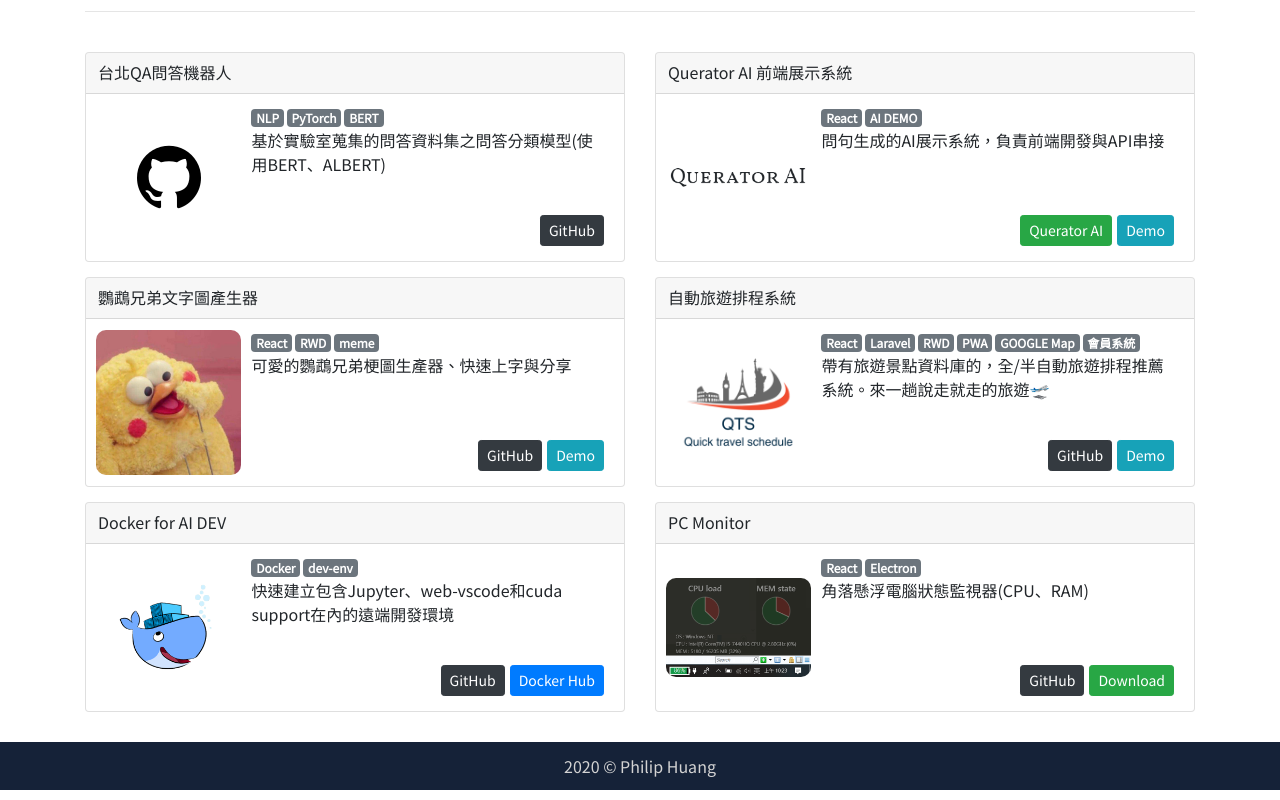
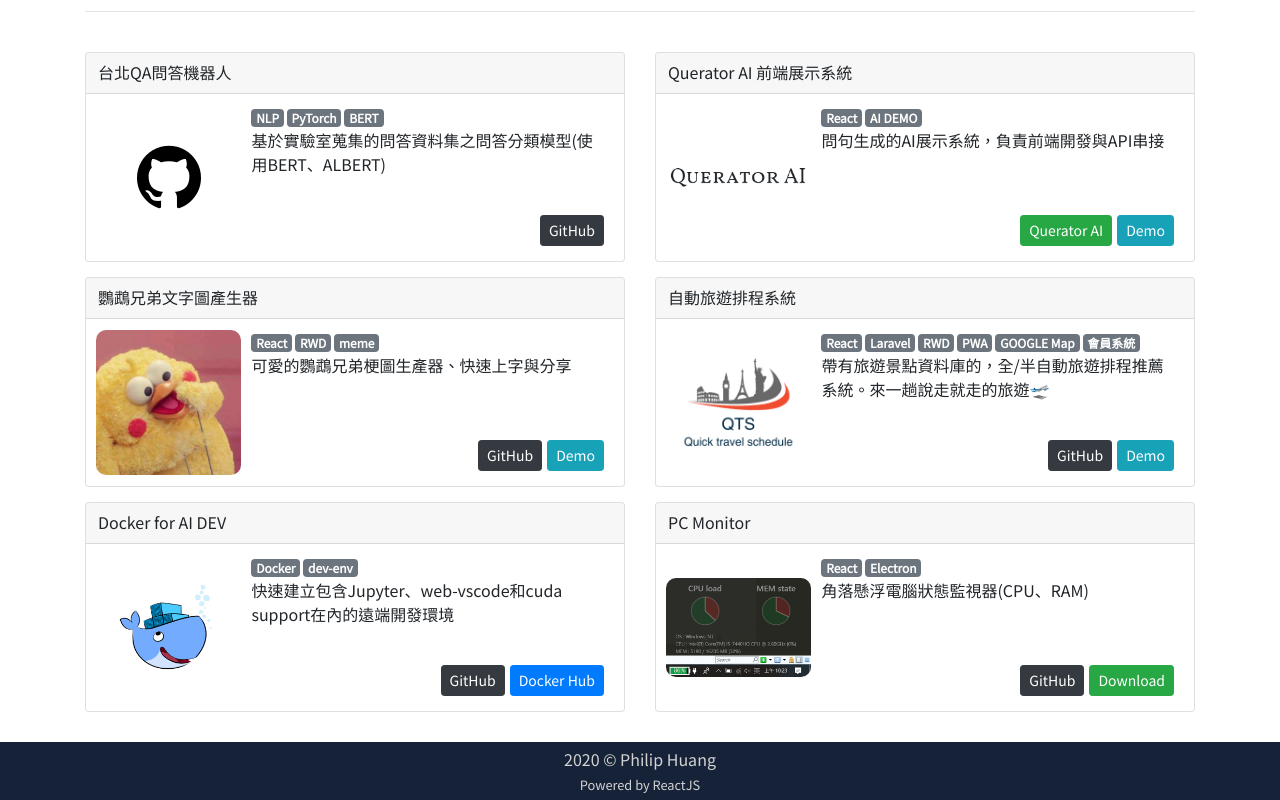
Before and after one commit to p208p2002/p208p2002.github.io, a React (Create React App) app: page / in a window 1280 px wide. Shown: the part 783-1583 px from the top of the page. Built offline with nearby package versions, Linux system fonts and the light colour scheme; no server answers.

Commit message:
no message

```diff
--- a/src/App.js
+++ b/src/App.js
@@ -183,7 +183,11 @@ function App() {
       </PageContext>
 
       {/* footer */}
-      <Footer>{new Date().getFullYear()} © Philip Huang</Footer>
+      <Footer>
+        {new Date().getFullYear()} © Philip Huang
+        <br/>
+        <small>Powered by ReactJS</small>
+      </Footer>
     </div>
   );
 }
--- a/src/componments/footer/index.jsx
+++ b/src/componments/footer/index.jsx
@@ -5,16 +5,17 @@ const Footer = styled.div`
     background-color: #152238;
     color: #D3D3D3;
     text-align: center;
-    height: 48px;
+    /* height: 48px; */
     box-sizing: border-box;
+    padding: 5px;
     /* position: absolute; */
     /* bottom: 0; */
     width: 100%;
     & p {
         margin-top: auto;
         margin-bottom: auto;
-        height: 48px;
-        line-height: 48px;
+        /* height: 48px; */
+        /* line-height: 48px; */
     }
 `;
 
```
